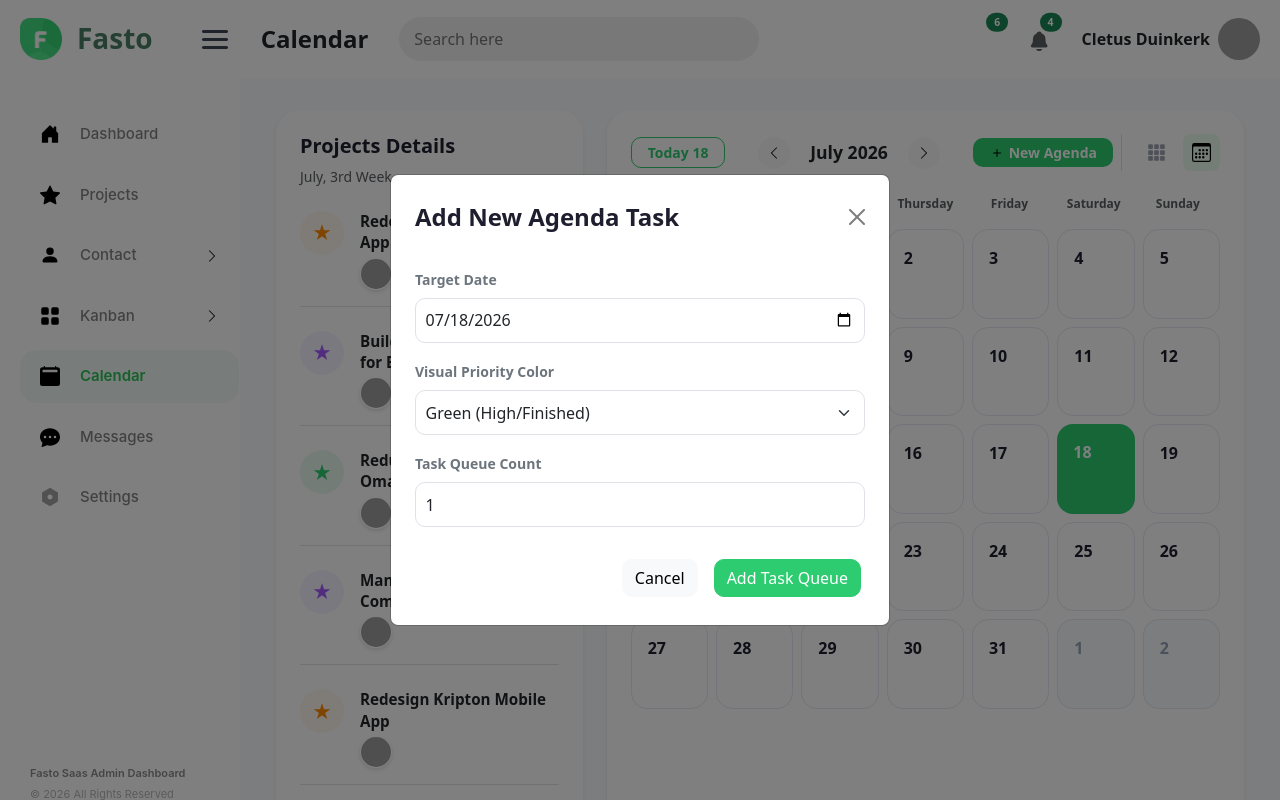
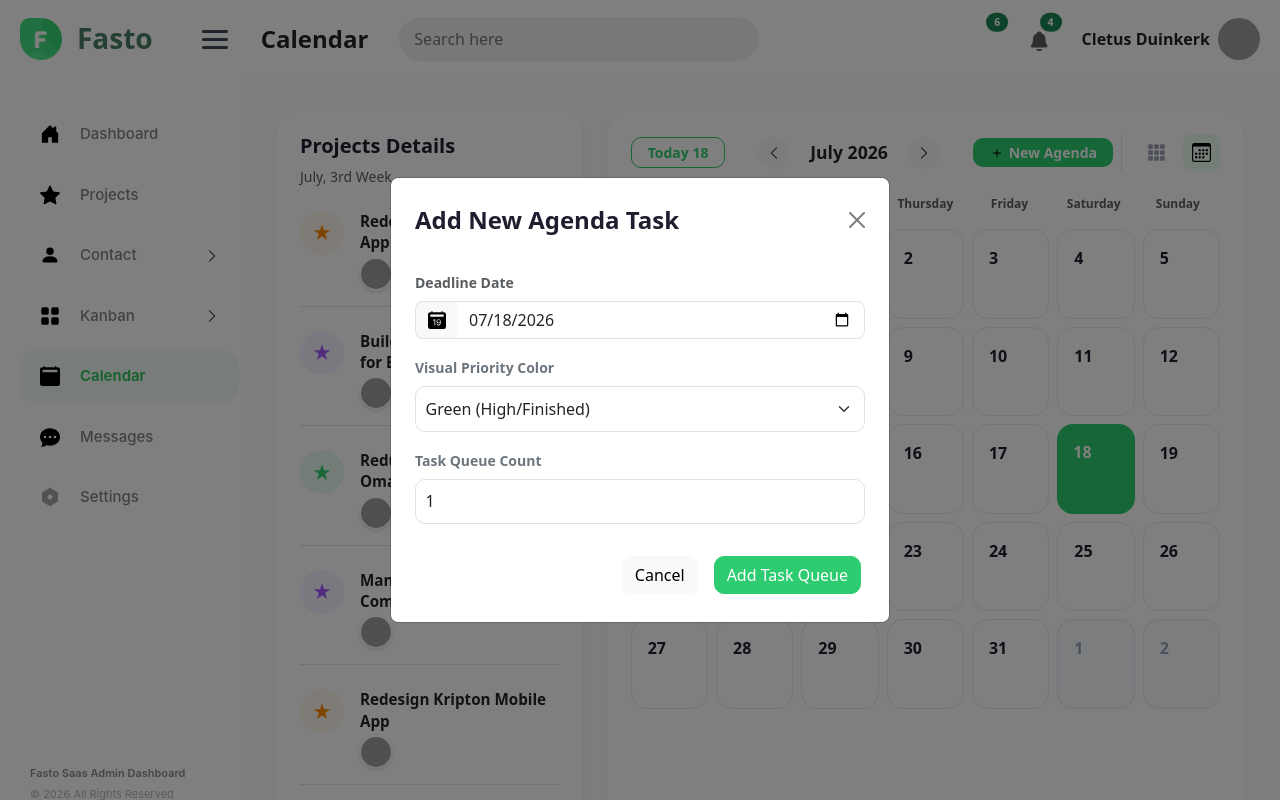
Before and after one commit to SumitYadav97/Fasto_Dashboard, a Next.js app: page /calendar in a window 1280 px wide. Both pictures are taken after a click on the button "New Agenda". Shown: the top 800 px of the page. Built offline with nearby package versions, Linux system fonts and the light colour scheme; grey boxes are pictures that could not be loaded.

Commit message:
update calendar

```diff
--- a/app/(dashboard)/calendar/page.js
+++ b/app/(dashboard)/calendar/page.js
@@ -3,19 +3,19 @@ import React, { useState, useMemo } from "react";
 import { useSelector, useDispatch } from "react-redux";
 import { useRouter } from "next/navigation";
 import { addAgenda } from "./../store/calendarSlice";
-import { Container, Row, Col, Card, Button, Modal, Form } from "react-bootstrap";
-import { ChevronLeft, ChevronRight, Plus, Calendar3 } from "react-bootstrap-icons";
+import { Container, Row, Col, Card, Button, Modal, Form, InputGroup } from "react-bootstrap";
+import { ChevronLeft, ChevronRight, Plus, Calendar3, Calendar2DateFill } from "react-bootstrap-icons";
 import { BsGrid3X3GapFill } from "react-icons/bs";
 
 export default function ProjectCalendar() {
   const dispatch = useDispatch();
   const router = useRouter();
 
-  // Redux store se projects list lena
+  // Redux store state
   const projectList = useSelector((state) => state.projects?.list) || [];
   const tasksByDate = useSelector((state) => state.calendar?.tasksByDate) || {};
 
-  // Har project ke liye unique real face image resolve karne ke liye helper
+  // Helper to resolve avatar image
   const getImageUrl = (project, index) => {
     let img =
       project.clientImage ||
@@ -24,25 +24,15 @@ export default function ProjectCalendar() {
       project.client?.image ||
       project.client?.avatar;
 
-    if (img && typeof img === 'object') {
+    if (img && typeof img === "object") {
       img = img.src || img.url || img.avatar || null;
     }
 
-    if (typeof img === 'string' && img.trim() !== "" && !img.includes("placeholder")) {
+    if (typeof img === "string" && img.trim() !== "" && !img.includes("placeholder")) {
       return img;
     }
 
-    const uniqueFaces = [
-      "https://images.unsplash.com/photo-1507003211169-0a1dd7228f2d?auto=format&fit=crop&w=150&h=150&q=80",
-      "https://images.unsplash.com/photo-1494790108377-be9c29b29330?auto=format&fit=crop&w=150&h=150&q=80",
-      "https://images.unsplash.com/photo-1500648767791-00dcc994a43e?auto=format&fit=crop&w=150&h=150&q=80",
-      "https://images.unsplash.com/photo-1534528741775-53994a69daeb?auto=format&fit=crop&w=150&h=150&q=80",
-      "https://images.unsplash.com/photo-1539571696357-5a69c17a67c6?auto=format&fit=crop&w=150&h=150&q=80",
-      "https://images.unsplash.com/photo-1517841905240-472988babdf9?auto=format&fit=crop&w=150&h=150&q=80",
-      "https://images.unsplash.com/photo-1522075469751-3a6694fb2f61?auto=format&fit=crop&w=150&h=150&q=80",
-      "https://images.unsplash.com/photo-1544005313-94ddf0286df2?auto=format&fit=crop&w=150&h=150&q=80",
-    ];
-
+    const uniqueFaces = ["https://i.pravatar.cc/100?u=akshat"];
     const faceIndex = (project.id ? Number(project.id) : index) % uniqueFaces.length;
     return uniqueFaces[isNaN(faceIndex) ? 0 : faceIndex];
   };
@@ -55,8 +45,8 @@ export default function ProjectCalendar() {
       let pDay = null;
 
       if (project.deadline) {
-        if (typeof project.deadline === 'string' && project.deadline.includes('-') && !project.deadline.includes('T')) {
-          const parts = project.deadline.split('-');
+        if (typeof project.deadline === "string" && project.deadline.includes("-") && !project.deadline.includes("T")) {
+          const parts = project.deadline.split("-");
           if (parts.length === 3) {
             pYear = parseInt(parts[0], 10);
             pMonth = parseInt(parts[1], 10) - 1;
@@ -213,14 +203,15 @@ export default function ProjectCalendar() {
     const localizedStringValue = `${targetYear}-${formattedMonth}-${formattedDay}`;
     setAgendaData((prev) => ({
       ...prev,
-      date: localizedStringValue
+      date: localizedStringValue,
     }));
     setShowAgendaModal(true);
   };
+
   const getTasksInfoForDay = (dayNum, isCurrentMonth) => {
     if (!isCurrentMonth) return { count: 0, variant: "" };
-    const formattedMonth = String(currentMonth + 1).padStart(2, '0');
-    const formattedDay = String(dayNum).padStart(2, '0');
+    const formattedMonth = String(currentMonth + 1).padStart(2, "0");
+    const formattedDay = String(dayNum).padStart(2, "0");
     const lookupKey = `${currentYear}-${formattedMonth}-${formattedDay}`;
     let taskCount = tasksByDate[lookupKey]?.tasks || 0;
     let variant = tasksByDate[lookupKey]?.variant || "";
@@ -239,6 +230,7 @@ export default function ProjectCalendar() {
     }
     return { count: taskCount, variant };
   };
+
   const getCellUiStyle = (dayNum, isCurrentMonth, tasksInfo) => {
     const today = new Date();
     const isToday = today.getDate() === dayNum && today.getMonth() === currentMonth && today.getFullYear() === currentYear;
@@ -251,26 +243,28 @@ export default function ProjectCalendar() {
   };
   const handleAgendaSubmit = (e) => {
     e.preventDefault();
-    dispatch(addAgenda({
+    dispatch(
+      addAgenda({
         dateStr: agendaData.date,
         variant: agendaData.variant,
-      taskCount: parseInt(agendaData.taskCount, 10)
-    }));
+        taskCount: parseInt(agendaData.taskCount, 10),
+      })
+    );
     setAgendaData({ date: "", variant: "success", taskCount: "1" });
     setShowAgendaModal(false);
   };
+
   return (
     <div style={{ backgroundColor: "#F9FAFC", minHeight: "100vh", padding: "2rem 1.5rem" }}>
       <Container fluid>
         <Row className="g-4">
-          {/* LEFT PANEL (Project Details Sidebar) */}
+          {/* LEFT PANEL */}
           <Col xl={4} lg={5} md={12}>
             <Card className="border-0 shadow-sm p-4 h-100" style={{ borderRadius: "24px" }}>
               <div className="mb-2">
                 <h5 className="fw-bold m-0" style={{ color: "#1E1E2F" }}>Projects Details</h5>
               </div>
               <p className="text-muted small mb-4">{sidebarSubtitle}</p>
-
               <div className="d-flex flex-column gap-3">
                 {combinedSidebarItems.length === 0 ? (
                   <div className="text-muted text-center py-5 small fst-italic">No projects or agendas added yet</div>
@@ -279,24 +273,21 @@ export default function ProjectCalendar() {
                     const theme = getStatusTheme(project.iconBg);
                     return (
                       <div key={project.id || index} className="d-flex align-items-start gap-3 border-bottom pb-3 mb-2">
-                        {/* 1. LEFT SIDE: STAR ICON */}
                         <div
                           className="rounded-circle d-flex align-items-center justify-content-center"
                           style={{
                             width: "44px",
                             height: "44px",
                             backgroundColor: theme.bg,
-                            flexShrink: 0
+                            flexShrink: 0,
                           }}
                         >
                           <span style={{ color: theme.primaryColor, fontSize: "1.2rem", lineHeight: "1" }}>★</span>
                         </div>
-                        {/* 2. RIGHT SIDE: Title, Image, and Date */}
                         <div className="flex-grow-1">
                           <h6 className="fw-bold mb-1 text-dark" style={{ fontSize: "0.95rem", lineHeight: "1.4" }}>
                             {project.title}
                           </h6>
-
                           <div className="d-flex align-items-center gap-2 mt-1">
                             <img
                               src={project.image}
@@ -308,13 +299,12 @@ export default function ProjectCalendar() {
                                 objectFit: "cover",
                                 border: "1.5px solid #FFFFFF",
                                 boxShadow: "0px 2px 4px rgba(0,0,0,0.12)",
-                                display: "block"
+                                display: "block",
                               }}
                               onError={(e) => {
                                 e.target.src = `https://api.dicebear.com/7.x/avataaars/svg?seed=${project.title}`;
                               }}
                             />
-                            {/* Contact/PersonBadge icon is successfully removed here */}
                             <span className="text-muted ms-2 fw-semibold" style={{ fontSize: "0.75rem" }}>
                               {project.date}
                             </span>
@@ -331,17 +321,32 @@ export default function ProjectCalendar() {
           <Col xl={8} lg={7} md={12}>
             <Card className="border-0 shadow-sm p-4 h-100" style={{ borderRadius: "24px" }}>
               <div className="d-flex justify-content-between align-items-center flex-wrap gap-3 mb-4">
-                <Button variant="outline-success" className="fw-semibold px-3 py-1 btn-sm" style={{ borderRadius: "10px", borderColor: "#2ECC71", color: "#2ECC71" }} onClick={handleResetToToday}>
+                <Button
+                  variant="outline-success"
+                  className="fw-semibold px-3 py-1 btn-sm"
+                  style={{ borderRadius: "10px", borderColor: "#2ECC71", color: "#2ECC71" }}
+                  onClick={handleResetToToday}
+                >
                   Today {new Date().getDate()}
                 </Button>
                 <div className="d-flex align-items-center gap-3">
-                  <Button variant="light" className="rounded-circle p-1 border-0 bg-light d-flex align-items-center justify-content-center" style={{ width: "32px", height: "32px" }} onClick={handlePrevMonth}>
+                  <Button
+                    variant="light"
+                    className="rounded-circle p-1 border-0 bg-light d-flex align-items-center justify-content-center"
+                    style={{ width: "32px", height: "32px" }}
+                    onClick={handlePrevMonth}
+                  >
                     <ChevronLeft size={14} className="text-dark" />
                   </Button>
                   <h5 className="m-0 fw-bold px-1 text-dark" style={{ fontSize: "1.1rem" }}>
                     {monthNames[currentMonth]} {currentYear}
                   </h5>
-                  <Button variant="light" className="rounded-circle p-1 border-0 bg-light d-flex align-items-center justify-content-center" style={{ width: "32px", height: "32px" }} onClick={handleNextMonth}>
+                  <Button
+                    variant="light"
+                    className="rounded-circle p-1 border-0 bg-light d-flex align-items-center justify-content-center"
+                    style={{ width: "32px", height: "32px" }}
+                    onClick={handleNextMonth}
+                  >
                     <ChevronRight size={14} className="text-dark" />
                   </Button>
                 </div>
@@ -351,9 +356,9 @@ export default function ProjectCalendar() {
                     style={{ backgroundColor: "#2ECC71", color: "#FFF", borderRadius: "10px" }}
                     onClick={() => {
                       const today = new Date();
-                      const formattedMonth = String(today.getMonth() + 1).padStart(2, '0');
-                      const formattedDay = String(today.getDate()).padStart(2, '0');
-                      setAgendaData(prev => ({ ...prev, date: `${today.getFullYear()}-${formattedMonth}-${formattedDay}` }));
+                      const formattedMonth = String(today.getMonth() + 1).padStart(2, "0");
+                      const formattedDay = String(today.getDate()).padStart(2, "0");
+                      setAgendaData((prev) => ({ ...prev, date: `${today.getFullYear()}-${formattedMonth}-${formattedDay}` }));
                       setShowAgendaModal(true);
                     }}
                   >
@@ -381,14 +386,15 @@ export default function ProjectCalendar() {
               </div>
               <Row className="g-0 mb-3 text-center text-muted fw-semibold" style={{ fontSize: "0.75rem" }}>
                 {daysOfWeek.map((day) => (
-                  <Col key={day} style={{ flex: "1 0 14.28%" }}>{day}</Col>
+                  <Col key={day} style={{ flex: "1 0 14.28%" }}>
+                    {day}
+                  </Col>
                 ))}
               </Row>
               <Row className="g-2 flex-wrap">
                 {calendarCells.map((cell, index) => {
                   const tasksInfo = getTasksInfoForDay(cell.dayNum, cell.isCurrentMonth);
                   const ui = getCellUiStyle(cell.dayNum, cell.isCurrentMonth, tasksInfo);
-
                   return (
                     <Col key={index} style={{ flex: "1 0 14.28%", minWidth: "13%", aspectRatio: "1/1.05" }}>
                       <div
@@ -399,13 +405,12 @@ export default function ProjectCalendar() {
                           borderRadius: "16px",
                           border: ui.border,
                           cursor: "pointer",
-                          transition: "all 0.15s ease-in-out"
+                          transition: "all 0.15s ease-in-out",
                         }}
                       >
                         <span className="fw-bold" style={{ fontSize: "1rem", color: ui.dayColor }}>
                           {cell.dayNum}
                         </span>
-
                         <div style={{ overflow: "hidden" }}>
                           {cell.isCurrentMonth && tasksInfo.count > 0 && (
                             <span className="fw-bold" style={{ fontSize: "0.75rem", color: ui.taskColor }}>
@@ -418,30 +423,43 @@ export default function ProjectCalendar() {
                   );
                 })}
               </Row>
-
             </Card>
           </Col>
-
         </Row>
       </Container>
       {/* AGENDA CREATION MODAL */}
       <Modal show={showAgendaModal} onHide={() => setShowAgendaModal(false)} centered style={{ borderRadius: "24px" }}>
         <Modal.Header closeButton className="border-0 pt-4 px-4">
-          <Modal.Title className="fw-bold" style={{ color: "#1E1E2F" }}>Add New Agenda Task</Modal.Title>
+          <Modal.Title className="fw-bold" style={{ color: "#1E1E2F" }}>
+            Add New Agenda Task
+          </Modal.Title>
         </Modal.Header>
         <Form onSubmit={handleAgendaSubmit}>
           <Modal.Body className="px-4 pb-4">
-            <Form.Group className="mb-3" controlId="agendaDate">
-              <Form.Label className="small fw-bold text-secondary">Target Date</Form.Label>
+            <Form.Group className="mb-3">
+              <Form.Label className="small text-muted fw-bold">Deadline Date</Form.Label>
+              <InputGroup>
+                <InputGroup.Text
+                  style={{ backgroundColor: "#F8F9FA", borderRight: "none", cursor: "pointer", borderRadius: "8px 0 0 8px" }}
+                  onClick={(e) => {
+                    const inputElem = e.currentTarget.nextElementSibling;
+                    if (inputElem && typeof inputElem.showPicker === "function") {
+                      inputElem.showPicker();
+                    }
+                  }}
+                >
+                  <Calendar2DateFill style={{ color: "#39D98A" }} size={18} />
+                </InputGroup.Text>
                 <Form.Control
                   type="date"
+                  name="date"
                   required
                   value={agendaData.date}
                   onChange={(e) => setAgendaData({ ...agendaData, date: e.target.value })}
-                style={{ borderRadius: "10px", padding: "0.6rem" }}
+                  style={{ borderRadius: "0 8px 8px 0", borderLeft: "none" }}
                 />
+              </InputGroup>
             </Form.Group>
-
             <Form.Group className="mb-3" controlId="agendaVariant">
               <Form.Label className="small fw-bold text-secondary">Visual Priority Color</Form.Label>
               <Form.Select
@@ -454,7 +472,6 @@ export default function ProjectCalendar() {
                 <option value="purple">Purple (In Progress)</option>
               </Form.Select>
             </Form.Group>
-
             <Form.Group className="mb-1" controlId="agendaCount">
               <Form.Label className="small fw-bold text-secondary">Task Queue Count</Form.Label>
               <Form.Control
@@ -469,8 +486,12 @@ export default function ProjectCalendar() {
             </Form.Group>
           </Modal.Body>
           <Modal.Footer className="border-0 pt-0 px-4 pb-4 d-flex gap-2">
-            <Button variant="light" onClick={() => setShowAgendaModal(false)} style={{ borderRadius: "10px" }}>Cancel</Button>
-            <Button type="submit" variant="success" style={{ backgroundColor: "#2ECC71", borderColor: "#2ECC71", borderRadius: "10px" }}>Add Task Queue</Button>
+            <Button variant="light" onClick={() => setShowAgendaModal(false)} style={{ borderRadius: "10px" }}>
+              Cancel
+            </Button>
+            <Button type="submit" variant="success" style={{ backgroundColor: "#2ECC71", borderColor: "#2ECC71", borderRadius: "10px" }}>
+              Add Task Queue
+            </Button>
           </Modal.Footer>
         </Form>
       </Modal>
```
Lines whose indentation alone changed are shown as unchanged.
